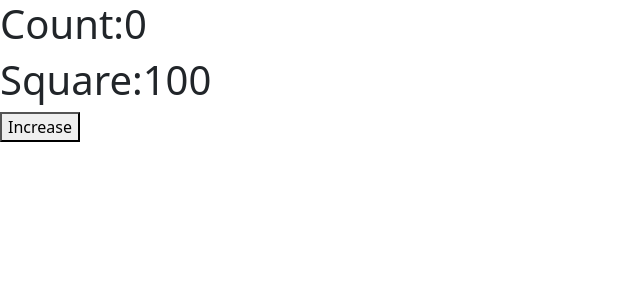
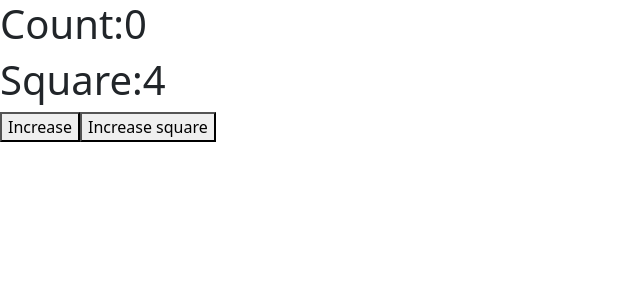
Before and after one commit to Reshmaasokan/my-vite-project, a React (Vite) app: page / in a window 1280 px wide. Shown: the top 300 px of the page, without its empty margins (0-640 px from the left). Built offline with nearby package versions, Linux system fonts and the light colour scheme.

Commit message:
upfate memo fn

```diff
--- a/src/main.jsx
+++ b/src/main.jsx
@@ -11,7 +11,7 @@ function App(){
   )
 }
 createRoot(document.getElementById('root')).render(
-  <div>
+
     <App/>
-  </div>
+
 )
--- a/src/pages/Reacthook/B_useMemo/Memo.jsx
+++ b/src/pages/Reacthook/B_useMemo/Memo.jsx
@@ -1,15 +1,18 @@
 import { useMemo, useState } from "react"
 
 export default function Memo(){
+
     const [count,setCount]=useState(0)
+    const [square,setSquare]=useState(2)
+    console.log("Component rendered",square);
 
     const result =useMemo(()=>{
             console.log("Calculating");
-            return 10 * 10;
-    },[])
+            return square * square;
+    },[square])
 
 
-    const square=result
+
 
     return (
       <>
@@ -20,10 +23,12 @@ export default function Memo(){
 
         <h1>
           <span>Square:</span>
-          <span>{square}</span>
+          <span>{result}</span>
         </h1>
 
         <button onClick={() => setCount(count + 1)}>Increase</button>
+        <button onClick={() => setSquare(square + 1)}>Increase square</button>
+
       </>
     );
 }
--- a/vite.config.js
+++ b/vite.config.js
@@ -1,10 +1,10 @@
 import react, { reactCompilerPreset } from '@vitejs/plugin-react'
-import babel from '@rolldown/plugin-babel'
+// import babel from '@rolldown/plugin-babel'
 import { defineConfig } from 'vite'
 
 export default defineConfig({
   plugins: [
     react(),
-    babel({ presets: [reactCompilerPreset()] })
+    // babel({ presets: [reactCompilerPreset()] })
   ],
 })
```
